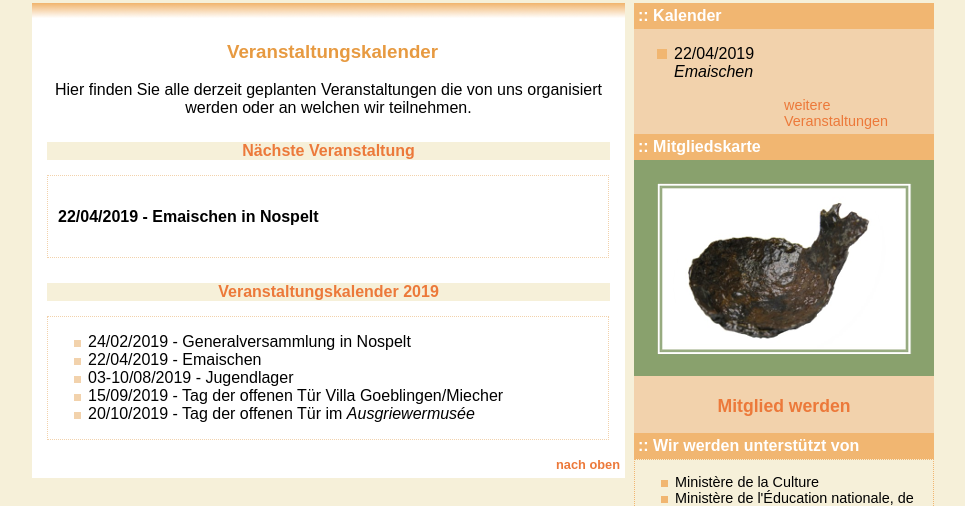
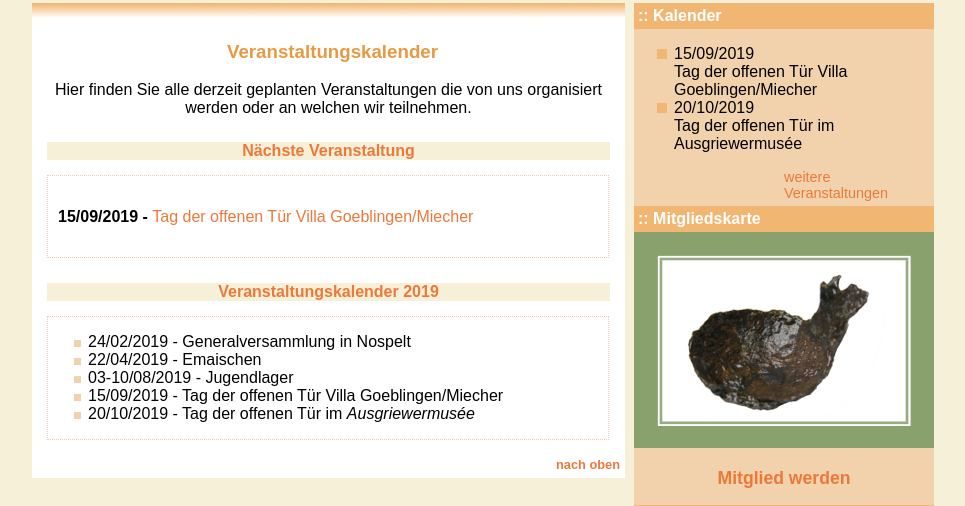
Before and after one commit to kahrpatrick/gka.lu, a plain HTML site: page kalender.html in a window 1280 px wide. Shown: the part 273-779 px from the top of the page, without its empty margins (157-1122 px from the left). Drawn offline with Linux system fonts and the light colour scheme.

Commit message:
update calendar

```diff
--- a/kalender.html
+++ b/kalender.html
@@ -30,7 +30,7 @@
   <div id="body"><div><h3 class="c1">Veranstaltungskalender</h3>
 <p>Hier finden Sie alle derzeit geplanten Veranstaltungen die von uns organisiert werden oder an welchen wir teilnehmen.</p>
 <div class="title">N&#228;chste Veranstaltung</div>
-      <div class="cal"><h4>22/04/2019 - Emaischen in Nospelt</h4>
+      <div class="cal"><h4>15/09/2019 - <a href="camp.html">Tag der offenen Tür Villa Goeblingen/Miecher</a></h4>
           <!-- <p class="cal"><a href="camp.html">Mehr dazu</a></p>-->
       </div>
 <div class="title">Veranstaltungskalender 2019</div><div class="body1">
@@ -58,7 +58,8 @@
   </div>
    <div id="calendar">
      <ul class="calendar">
-         <li>22/04/2019  <br><em>Emaischen</em></li>
+                                <li>15/09/2019 <br>Tag der offenen Tür Villa Goeblingen/Miecher</li>
+                        <li>20/10/2019 <br>Tag der offenen Tür im Ausgriewermusée</li>
      </ul>
    <div class="sidebar_link"><a href="kalender.html">weitere Veranstaltungen</a></div>
   </div>
```
Also changed, not shown: camp.html (+2 -1 lines), index.html (+8 -4 lines), kontakt.html (+2 -1 lines), museum.html (+2 -1 lines), publikationen.html (+2 -1 lines), ueber_uns.html (+2 -1 lines), villa.html (+2 -1 lines).
